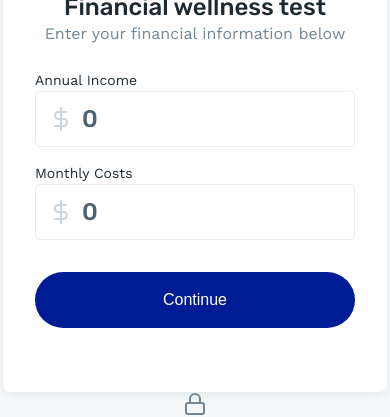
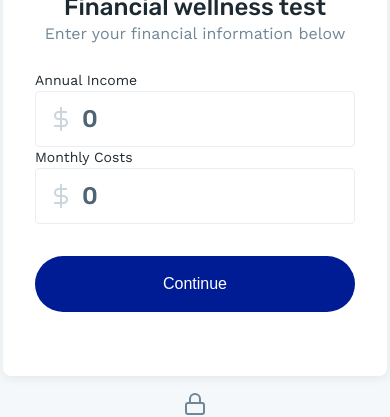
Before and after one commit to cintiazago/financial-score-calculator-web, a React (Vite) app: page / in a window 390 px wide. Shown: the part 319-736 px from the top of the page. Built offline with nearby package versions, Linux system fonts and the light colour scheme.

Commit message:
fix: improve mobile design as specs

```diff
--- a/src/components/FinancialDataForm/index.tsx
+++ b/src/components/FinancialDataForm/index.tsx
@@ -70,8 +70,6 @@ export const FinancialDataForm = () => {
     navigate("/result", { state: { score: score } });
   };
 
-  const renderError = (message: string) => <p>{message}</p>;
-
   return (
     <Container data-testid="financial-data-form">
       <Title>
@@ -97,8 +95,8 @@ export const FinancialDataForm = () => {
             resetForm();
           }}
         >
-          <Form>
-            <Content>
+          <Content>
+            <Form>
               <Input>
                 <label htmlFor="annualIncome">Annual Income</label>
                 <Field name="annualIncome" id="annualIncome" type="number" />
@@ -118,12 +116,12 @@ export const FinancialDataForm = () => {
                   component="p"
                 />
               </Input>
-            </Content>
 
-            <ButtonContainer>
-              <Button type="submit">Continue</Button>
-            </ButtonContainer>
-          </Form>
+              <ButtonContainer>
+                <Button type="submit">Continue</Button>
+              </ButtonContainer>
+            </Form>
+          </Content>
         </Formik>
       </Card>
     </Container>
--- a/src/components/FinancialDataForm/styles.ts
+++ b/src/components/FinancialDataForm/styles.ts
@@ -108,7 +108,7 @@ export const Input = styled.div`
     padding-left: 46px;
     padding-right: 16px;
 
-    font-family: Rubik;
+    font-family: "Rubik", sans-serif;
     font-style: normal;
     font-weight: 500;
     font-size: 24px;
--- a/src/pages/ScoreResult/index.tsx
+++ b/src/pages/ScoreResult/index.tsx
@@ -17,6 +17,7 @@ import {
   Content,
   Logo,
   CardHeader,
+  Container,
   TitleWrapper,
   CardTitle,
   CardSubtitle,
@@ -45,7 +46,7 @@ export function ScoreResult() {
     <>
       <PageHeader />
 
-      <Content>
+      <Container>
         <Title>
           <h1>
             Here's your <span>financial wellness score:</span>
@@ -53,6 +54,7 @@ export function ScoreResult() {
         </Title>
 
         <Card id="score-result-card">
+          <Content>
             <CardHeader>
               <Logo src={"./src/assets/images/OriginIcon--circle.png"} />
               <ProgressBar
@@ -69,8 +71,9 @@ export function ScoreResult() {
             <ButtonContainer>
               <Button onClick={handleReturn}>Return</Button>
             </ButtonContainer>
+          </Content>
         </Card>
-      </Content>
+      </Container>
 
       <PageFooter />
     </>
--- a/src/pages/ScoreResult/styles.ts
+++ b/src/pages/ScoreResult/styles.ts
@@ -1,6 +1,6 @@
 import styled from "styled-components";
 
-export const Content = styled.div`
+export const Container = styled.div`
   margin: auto;
   margin-top: 124px;
   display: flex;
@@ -12,17 +12,28 @@ export const Content = styled.div`
   }
 `;
 
+export const Content = styled.div`
+  display: flex;
+  column-gap: 16px;
+  flex-direction: column;
+
+  @media screen and (max-width: 600px) {
+    row-gap: 16px;
+  }
+`;
+
 export const CardHeader = styled.div`
   display: flex;
   align-items: center;
   flex-direction: column;
   text-align: center;
   row-gap: 24px;
-  width: 544px;
-  max-width: 100%;
+  max-width: 544px;
+  width: 100%;
 
   @media screen and (max-width: 600px) {
     flex-direction: column;
+    width: 100%;
   }
 `;
 
```
Lines whose indentation alone changed are shown as unchanged.
